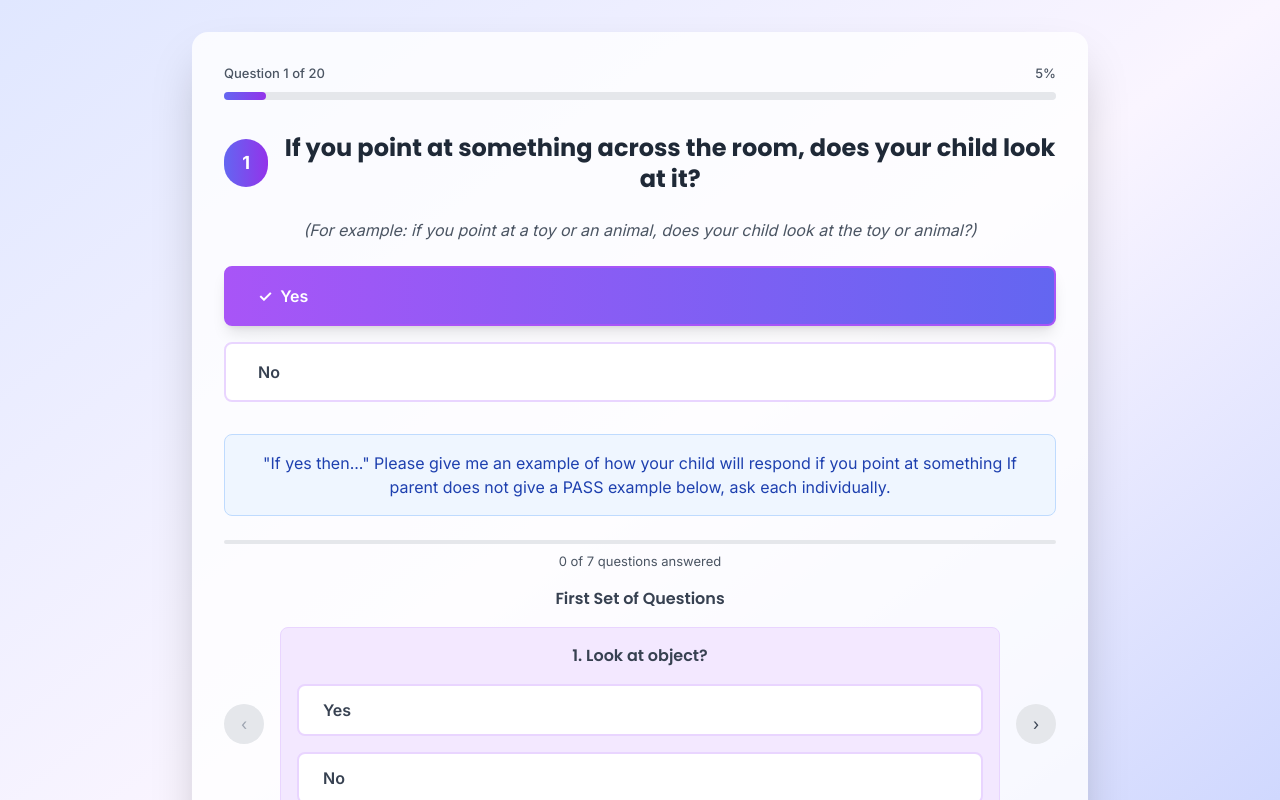
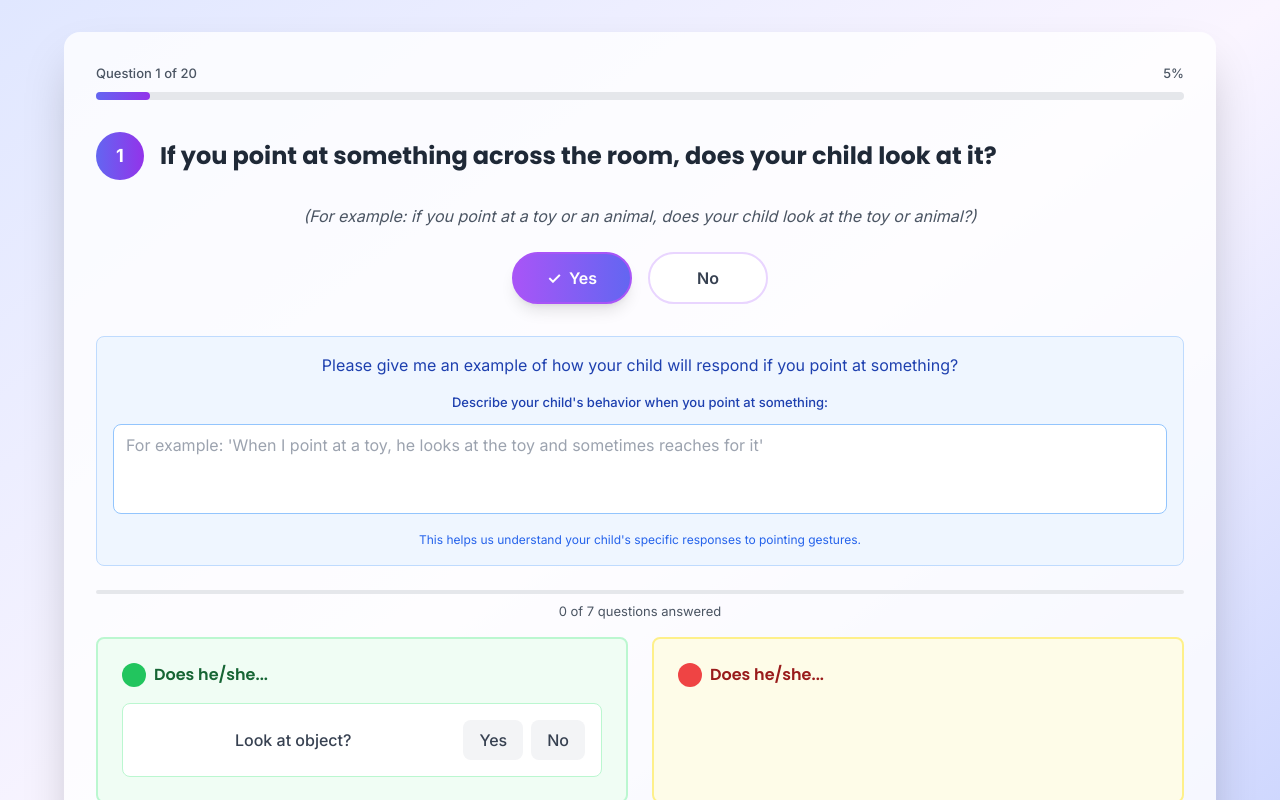
Before and after one commit to Anupam4058/M-Chat-R, a React (Create React App) app: page /question/1 in a window 1280 px wide. Both pictures are taken after a click on the button "Yes". Shown: the top 800 px of the page. Built offline with nearby package versions, Linux system fonts and the light colour scheme; what @react-pdf/renderer would draw is missing.

Commit message:
modified the UI layout of the application for question 1

```diff
--- a/src/pages/Question1.tsx
+++ b/src/pages/Question1.tsx
@@ -21,10 +21,11 @@ const Question1: React.FC = () => {
   const [zeroExamples, setZeroExamples] = useState<("yes" | "no")[]>([]);
   const [oneExamples, setOneExamples] = useState<("yes" | "no")[]>([]);
   const [score, setScore] = useState<0 | 1 | null>(null);
-  const [showMostOften, setShowMostOften] = useState(false);
+  const [showModal, setShowModal] = useState(false);
   const [mostOften, setMostOften] = useState<"zero" | "one" | null>(null);
+  const [userExample, setUserExample] = useState<string>("");
   const [currentQuestionIndex, setCurrentQuestionIndex] = useState(0);
-  const [currentSet, setCurrentSet] = useState<"zero" | "one">("zero");
+  const [currentQuestionType, setCurrentQuestionType] = useState<"zero" | "one" | null>(null);
 
   const zeroExampleQuestions = [
     "Look at object?",
@@ -73,22 +74,32 @@ const Question1: React.FC = () => {
       const zeroYesCount = zeroExamples.filter(ans => ans === "yes").length;
       const oneYesCount = oneExamples.filter(ans => ans === "yes").length;
 
+      // Flowchart logic:
+      // If YES only to 0 examples → PASS (0)
+      // If YES only to 1 examples → FAIL (1)
+      // If YES to both 0 and 1 examples → Show modal to ask which is most often
+      // If NO to both → FAIL (1)
+
       if (zeroYesCount > 0 && oneYesCount === 0) {
-        setScore(0);
+        setScore(0); // PASS
       } else if (zeroYesCount === 0 && oneYesCount > 0) {
-        setScore(1);
+        setScore(1); // FAIL
       } else if (zeroYesCount > 0 && oneYesCount > 0) {
-        setShowMostOften(true);
+        setShowModal(true);
       } else if (zeroYesCount === 0 && oneYesCount === 0) {
-        setScore(1);
+        setScore(1); // FAIL
       }
     }
   }, [zeroExamples, oneExamples, mainAnswer, zeroExampleQuestions.length, oneExampleQuestions.length]);
 
   // Handle most often selection
   useEffect(() => {
+    console.log("mostOften changed:", mostOften);
     if (mostOften !== null) {
+      console.log("Setting score and closing modal");
+      // Immediately set the score and close modal
       setScore(mostOften === "zero" ? 0 : 1);
+      setShowModal(false);
     }
   }, [mostOften]);
 
@@ -112,25 +123,51 @@ const Question1: React.FC = () => {
     setZeroExamples([]);
     setOneExamples([]);
     setScore(null);
-    setShowMostOften(false);
+    setShowModal(false);
     setMostOften(null);
+    setUserExample("");
     setCurrentQuestionIndex(0);
-    setCurrentSet("zero");
+    setCurrentQuestionType(answer === "yes" ? "zero" : "one");
   };
 
   const handleZeroExample = (index: number, answer: "yes" | "no") => {
     const newAnswers = [...zeroExamples];
     newAnswers[index] = answer;
     setZeroExamples(newAnswers);
+
+    // Move to next question
+    if (index < zeroExampleQuestions.length - 1) {
+      setCurrentQuestionIndex(index + 1);
+    } else {
+      // All zero questions answered, move to one questions if user selected "Yes" initially
+      if (mainAnswer === "yes") {
+        setCurrentQuestionType("one");
+        setCurrentQuestionIndex(0);
+      }
+      // If this is the last question and user selected "No" initially, the score will be calculated automatically
+    }
   };
 
   const handleOneExample = (index: number, answer: "yes" | "no") => {
     const newAnswers = [...oneExamples];
     newAnswers[index] = answer;
     setOneExamples(newAnswers);
+
+    // Move to next question
+    if (index < oneExampleQuestions.length - 1) {
+      setCurrentQuestionIndex(index + 1);
+    } else {
+      // All one questions answered, move to zero questions if user selected "No" initially
+      if (mainAnswer === "no") {
+        setCurrentQuestionType("zero");
+        setCurrentQuestionIndex(0);
+      }
+      // If this is the last question and user selected "Yes" initially, the score will be calculated automatically
+    }
   };
 
   const handleMostOften = (choice: "zero" | "one") => {
+    console.log("Modal selection:", choice);
     setMostOften(choice);
   };
 
@@ -140,77 +177,6 @@ const Question1: React.FC = () => {
 
   const handlePrev = () => {
     navigate("/child-info");
-  };
-
-  const handleNextQuestion = () => {
-    if (currentSet === "zero") {
-      if (currentQuestionIndex < zeroExampleQuestions.length - 1) {
-        setCurrentQuestionIndex(currentQuestionIndex + 1);
-      } else {
-        // Move to second set
-        setCurrentSet("one");
-        setCurrentQuestionIndex(0);
-      }
-    } else if (currentSet === "one") {
-      if (currentQuestionIndex < oneExampleQuestions.length - 1) {
-        setCurrentQuestionIndex(currentQuestionIndex + 1);
-      }
-    }
-  };
-
-  const handlePrevQuestion = () => {
-    if (currentSet === "zero") {
-      if (currentQuestionIndex > 0) {
-        setCurrentQuestionIndex(currentQuestionIndex - 1);
-      }
-    } else if (currentSet === "one") {
-      if (currentQuestionIndex > 0) {
-        setCurrentQuestionIndex(currentQuestionIndex - 1);
-      } else {
-        // Move back to first set
-        setCurrentSet("zero");
-        setCurrentQuestionIndex(zeroExampleQuestions.length - 1);
-      }
-    }
-  };
-
-  const getCurrentQuestion = () => {
-    if (mainAnswer === null) return null;
-
-    if (currentSet === "zero") {
-      return zeroExampleQuestions[currentQuestionIndex];
-    } else {
-      return oneExampleQuestions[currentQuestionIndex];
-    }
-  };
-
-  const getCurrentAnswer = () => {
-    if (currentSet === "zero") {
-      return zeroExamples[currentQuestionIndex];
-    } else {
-      return oneExamples[currentQuestionIndex];
-    }
-  };
-
-  const handleCurrentAnswer = (answer: "yes" | "no") => {
-    if (currentSet === "zero") {
-      handleZeroExample(currentQuestionIndex, answer);
-      // Auto-advance to next question
-      if (currentQuestionIndex < zeroExampleQuestions.length - 1) {
-        setCurrentQuestionIndex(currentQuestionIndex + 1);
-      } else {
-        // Move to second set
-        setCurrentSet("one");
-        setCurrentQuestionIndex(0);
-      }
-    } else {
-      handleOneExample(currentQuestionIndex, answer);
-      // Auto-advance to next question
-      if (currentQuestionIndex < oneExampleQuestions.length - 1) {
-        setCurrentQuestionIndex(currentQuestionIndex + 1);
-      }
-      // If this is the last question, the score will be calculated automatically
-    }
   };
 
   const getAnsweredCount = () => {
@@ -223,18 +189,10 @@ const Question1: React.FC = () => {
     return zeroExampleQuestions.length + oneExampleQuestions.length;
   };
 
-  const getCurrentSetTitle = () => {
-    if (currentSet === "zero") {
-      return "First Set of Questions";
-    } else {
-      return "Second Set of Questions";
-    }
-  };
-
   return (
     <div className="min-h-screen bg-gradient-to-br from-indigo-100 via-purple-50 to-indigo-200">
       <div className="container mx-auto px-4 py-8">
-        <div className="max-w-4xl mx-auto bg-white/80 rounded-2xl shadow-2xl p-6 md:p-8">
+        <div className="max-w-6xl mx-auto bg-white/80 rounded-2xl shadow-2xl p-6 md:p-8">
 
           {/* Progress Bar */}
           <div className="mb-8">
@@ -247,7 +205,7 @@ const Question1: React.FC = () => {
             </div>
           </div>
 
-          {/* Main Question - Simple Layout */}
+          {/* Main Question */}
           <div className="mb-8">
             <div className="flex items-center mb-6">
               <div className="w-12 h-12 bg-gradient-to-r from-indigo-500 to-purple-600 text-white rounded-full flex items-center justify-center font-bold text-xl mr-4">
@@ -261,11 +219,11 @@ const Question1: React.FC = () => {
               (For example: if you point at a toy or an animal, does {childName} look at the toy or animal?)
             </p>
 
-            {/* Main Answer Buttons - Vertical Layout */}
-            <div className="flex flex-col gap-4 mb-6">
+            {/* Main Answer Buttons */}
+            <div className="flex gap-4 mb-6 justify-center">
               <button
                 onClick={() => handleMainAnswer("yes")}
-                className={`px-8 py-4 rounded-lg font-semibold transition-all border-2 flex items-center justify-start ${
+                className={`px-6 py-3 rounded-full font-semibold transition-all border-2 flex items-center justify-center min-w-[120px] ${
                   mainAnswer === "yes"
                     ? "bg-gradient-to-r from-purple-500 to-indigo-500 text-white border-purple-500 shadow-lg"
                     : "bg-white text-gray-700 border-purple-200 hover:border-purple-300 hover:bg-purple-50"
@@ -276,12 +234,13 @@ const Question1: React.FC = () => {
               </button>
               <button
                 onClick={() => handleMainAnswer("no")}
-                className={`px-8 py-4 rounded-lg font-semibold transition-all border-2 flex items-center justify-start ${
+                className={`px-6 py-3 rounded-full font-semibold transition-all border-2 flex items-center justify-center min-w-[120px] ${
                   mainAnswer === "no"
                     ? "bg-gradient-to-r from-purple-500 to-indigo-500 text-white border-purple-500 shadow-lg"
                     : "bg-white text-gray-700 border-purple-200 hover:border-purple-300 hover:bg-purple-50"
                 }`}
               >
+                {mainAnswer === "no" && <span className="mr-2">✓</span>}
                 No
               </button>
             </div>
@@ -290,9 +249,25 @@ const Question1: React.FC = () => {
           {/* Instructions based on main answer */}
           {mainAnswer === "yes" && (
             <div className="mb-6 p-4 bg-blue-50 border border-blue-200 rounded-lg">
-              <p className="text-blue-800">
-                "If yes then..." Please give me an example of how {childName} will respond if you point at something If parent does not give a PASS example below, ask each individually.
+              <p className="text-blue-800 mb-4">
+                Please give me an example of how {childName} will respond if you point at something?
               </p>
+              <div className="space-y-3">
+                <label htmlFor="userExample" className="block text-sm font-medium text-blue-800">
+                  Describe {childName}'s behavior when you point at something:
+                </label>
+                <textarea
+                  id="userExample"
+                  value={userExample}
+                  onChange={(e) => setUserExample(e.target.value)}
+                  placeholder="For example: 'When I point at a toy, he looks at the toy and sometimes reaches for it'"
+                  className="w-full px-3 py-2 border border-blue-300 rounded-lg focus:outline-none focus:ring-2 focus:ring-blue-500 focus:border-transparent resize-none"
+                  rows={3}
+                />
+                <p className="text-xs text-blue-600">
+                  This helps us understand {childName}'s specific responses to pointing gestures.
+                </p>
+              </div>
             </div>
           )}
 
@@ -305,7 +280,7 @@ const Question1: React.FC = () => {
           )}
 
           {/* Sub-Questions Progress Bar */}
-          {mainAnswer !== null && !showMostOften && score === null && (
+          {mainAnswer !== null && !showModal && score === null && (
             <div className="mb-4">
               <div className="w-full bg-gray-200 rounded-full h-1 mb-2">
                 <div
@@ -319,101 +294,205 @@ const Question1: React.FC = () => {
             </div>
           )}
 
-          {/* Sub-Questions */}
-          {mainAnswer !== null && !showMostOften && score === null && (
-            <div className="mb-6">
-              <div className="text-center mb-4">
-                <h3 className="text-lg font-semibold text-gray-700">
-                  {getCurrentSetTitle()}
+          {/* Two Boxes Layout for Sub-Questions */}
+          {mainAnswer !== null && !showModal && score === null && (
+            <div className="grid grid-cols-1 lg:grid-cols-2 gap-6 mb-6">
+
+              {/* Left Box - 0 Examples (Pass Behaviors) */}
+              <div className="bg-green-50 border-2 border-green-200 rounded-lg p-6">
+                <h3 className="text-lg font-semibold text-green-800 mb-4 flex items-center">
+                  <span className="w-6 h-6 bg-green-500 text-white rounded-full flex items-center justify-center text-sm font-bold mr-2"></span>
+                  Does he/she...
                 </h3>
+                <div className="space-y-4">
+                  {/* Show answered questions in their own divs */}
+                  {zeroExampleQuestions.map((question, index) => (
+                    zeroExamples[index] !== undefined && (
+                      <div key={index} className="bg-white rounded-lg p-4 border border-green-200">
+                        <div className="flex items-center justify-between">
+                          <p className="text-gray-700 font-medium flex-1 mr-4">{question}</p>
+                          <div className={`px-4 py-2 rounded-lg font-medium ${
+                            zeroExamples[index] === "yes"
+                              ? "bg-green-500 text-white"
+                              : "bg-red-500 text-white"
+                          }`}>
+                            {zeroExamples[index] === "yes" ? "Yes" : "No"}
                           </div>
+                        </div>
+                      </div>
+                    )
+                  ))}
 
-              <div className="flex items-center justify-between mb-4">
+                  {/* Show current question if it's a zero question */}
+                  {currentQuestionType === "zero" && (
+                    <div className="bg-white rounded-lg p-4 border border-green-200">
+                      <div className="flex items-center justify-between">
+                        <p className="text-gray-700 font-medium flex-1 mr-4">
+                          {zeroExampleQuestions[currentQuestionIndex]}
+                        </p>
+                        <div className="flex gap-2 flex-shrink-0">
                           <button
-                  onClick={handlePrevQuestion}
-                  disabled={currentSet === "zero" && currentQuestionIndex === 0}
-                  className={`w-10 h-10 rounded-full flex items-center justify-center transition-all ${
-                    currentSet === "zero" && currentQuestionIndex === 0
-                      ? "bg-gray-200 text-gray-400 cursor-not-allowed"
-                      : "bg-gray-200 text-gray-700 hover:bg-gray-300"
-                  }`}
+                            onClick={() => handleZeroExample(currentQuestionIndex, "yes")}
+                            className="px-4 py-2 rounded-lg font-medium transition-all bg-gray-100 text-gray-700 hover:bg-gray-200"
                           >
-                  ‹
-                </button>
-
-                <div className="bg-purple-100 border border-purple-200 rounded-lg p-4 flex-1 mx-4">
-                  <h3 className="text-lg font-semibold text-gray-700 mb-4">
-                    {currentSet === "zero" ? currentQuestionIndex + 1 : zeroExampleQuestions.length + currentQuestionIndex + 1}. {getCurrentQuestion()}
-                  </h3>
-
-                  {/* Sub-Question Answer Buttons - Vertical Layout */}
-                  <div className="flex flex-col gap-4">
-                    <button
-                      onClick={() => handleCurrentAnswer("yes")}
-                      className={`px-6 py-3 rounded-lg font-semibold transition-all border-2 flex items-center justify-start ${
-                        getCurrentAnswer() === "yes"
-                          ? "bg-gradient-to-r from-purple-500 to-indigo-500 text-white border-purple-500 shadow-lg"
-                          : "bg-white text-gray-700 border-purple-200 hover:border-purple-300 hover:bg-purple-50"
-                      }`}
-                    >
-                      {getCurrentAnswer() === "yes" && <span className="mr-2">✓</span>}
                             Yes
                           </button>
                           <button
-                      onClick={() => handleCurrentAnswer("no")}
-                      className={`px-6 py-3 rounded-lg font-semibold transition-all border-2 flex items-center justify-start ${
-                        getCurrentAnswer() === "no"
-                          ? "bg-gradient-to-r from-purple-500 to-indigo-500 text-white border-purple-500 shadow-lg"
-                          : "bg-white text-gray-700 border-purple-200 hover:border-purple-300 hover:bg-purple-50"
-                      }`}
+                            onClick={() => handleZeroExample(currentQuestionIndex, "no")}
+                            className="px-4 py-2 rounded-lg font-medium transition-all bg-gray-100 text-gray-700 hover:bg-gray-200"
                           >
                             No
                           </button>
                         </div>
                       </div>
+                    </div>
+                  )}
+                </div>
+              </div>
 
+              {/* Right Box - 1 Examples (Fail Behaviors) */}
+              <div className="bg-yellow-50 border-2 border-yellow-200 rounded-lg p-6">
+                <h3 className="text-lg font-semibold text-red-800 mb-4 flex items-center">
+                  <span className="w-6 h-6 bg-red-500 text-white rounded-full flex items-center justify-center text-sm font-bold mr-2"></span>
+                  Does he/she...
+                </h3>
+                <div className="space-y-4">
+                  {/* Show answered questions in their own divs */}
+                  {oneExampleQuestions.map((question, index) => (
+                    oneExamples[index] !== undefined && (
+                      <div key={index} className="bg-white rounded-lg p-4 border border-red-200">
+                        <div className="flex items-center justify-between">
+                          <p className="text-gray-700 font-medium flex-1 mr-4">{question}</p>
+                          <div className={`px-4 py-2 rounded-lg font-medium ${
+                            oneExamples[index] === "yes"
+                              ? "bg-red-500 text-white"
+                              : "bg-green-500 text-white"
+                          }`}>
+                            {oneExamples[index] === "yes" ? "Yes" : "No"}
+                          </div>
+                        </div>
+                      </div>
+                    )
+                  ))}
+
+                  {/* Show current question if it's a one question */}
+                  {currentQuestionType === "one" && (
+                    <div className="bg-white rounded-lg p-4 border border-red-200">
+                      <div className="flex items-center justify-between">
+                        <p className="text-gray-700 font-medium flex-1 mr-4">
+                          {oneExampleQuestions[currentQuestionIndex]}
+                        </p>
+                        <div className="flex gap-2 flex-shrink-0">
                           <button
-                  onClick={handleNextQuestion}
-                  disabled={currentSet === "one" && currentQuestionIndex === oneExampleQuestions.length - 1}
-                  className={`w-10 h-10 rounded-full flex items-center justify-center transition-all ${
-                    currentSet === "one" && currentQuestionIndex === oneExampleQuestions.length - 1
-                      ? "bg-gray-200 text-gray-400 cursor-not-allowed"
-                      : "bg-gray-200 text-gray-700 hover:bg-gray-300"
-                  }`}
+                            onClick={() => handleOneExample(currentQuestionIndex, "yes")}
+                            className="px-4 py-2 rounded-lg font-medium transition-all bg-gray-100 text-gray-700 hover:bg-gray-200"
                           >
-                  ›
+                            Yes
                           </button>
+                          <button
+                            onClick={() => handleOneExample(currentQuestionIndex, "no")}
+                            className="px-4 py-2 rounded-lg font-medium transition-all bg-gray-100 text-gray-700 hover:bg-gray-200"
+                          >
+                            No
+                          </button>
+                        </div>
+                      </div>
+                    </div>
+                  )}
+                </div>
               </div>
             </div>
           )}
 
-          {/* Most Often Decision */}
-          {showMostOften && (
-            <div className="mb-6 p-4 bg-orange-50 border border-orange-200 rounded-lg">
-              <h3 className="text-lg font-semibold text-orange-800 mb-4">
-                Which type of behavior does {childName} show most often?
+          {/* Most Often Decision - Both Boxes Selectable */}
+          {showModal && score === null && (
+            <div className="mb-6">
+              <h3 className="text-xl font-semibold text-gray-800 mb-6 text-center">
+                Tell me which type of behaviours does {childName} show most often?
               </h3>
-              <div className="flex gap-4">
-                <button
+
+              <div className="grid grid-cols-1 lg:grid-cols-2 gap-6">
+                {/* 0 Examples Box - Selectable */}
+                <div
                   onClick={() => handleMostOften("zero")}
-                  className={`px-6 py-3 rounded-lg font-semibold transition-all ${
+                  className={`border-2 rounded-lg p-6 cursor-pointer transition-all ${
                     mostOften === "zero"
-                      ? "bg-green-500 text-white shadow-lg"
-                      : "bg-gray-200 text-gray-700 hover:bg-gray-300"
+                      ? "border-green-500 bg-green-50 shadow-lg"
+                      : "border-green-200 bg-white hover:border-green-300 hover:bg-green-50"
                   }`}
                 >
-                  First set of behaviors
-                </button>
-                <button
+                  <h4 className="text-lg font-semibold text-green-800 mb-4 flex items-center">
+                    <span className="w-6 h-6 bg-green-500 text-white rounded-full flex items-center justify-center text-sm font-bold mr-2"></span>
+                    Does he/she...
+                  </h4>
+
+                  {/* Show all answered 0 example questions */}
+                  <div className="space-y-3">
+                    {zeroExampleQuestions.map((question, index) => (
+                      zeroExamples[index] !== undefined && (
+                        <div key={index} className="bg-white rounded-lg p-3 border border-green-200">
+                          <div className="flex items-center justify-between">
+                            <p className="text-gray-700 font-medium flex-1 mr-4 text-sm">{question}</p>
+                            <div className={`px-3 py-1 rounded-lg text-xs font-medium ${
+                              zeroExamples[index] === "yes"
+                                ? "bg-green-500 text-white"
+                                : "bg-red-500 text-white"
+                            }`}>
+                              {zeroExamples[index] === "yes" ? "Yes" : "No"}
+                            </div>
+                          </div>
+                        </div>
+                      )
+                    ))}
+                  </div>
+                </div>
+
+                {/* 1 Examples Box - Selectable */}
+                <div
                   onClick={() => handleMostOften("one")}
-                  className={`px-6 py-3 rounded-lg font-semibold transition-all ${
+                  className={`border-2 rounded-lg p-6 cursor-pointer transition-all ${
                     mostOften === "one"
-                      ? "bg-red-500 text-white shadow-lg"
-                      : "bg-gray-200 text-gray-700 hover:bg-gray-300"
+                      ? "border-red-500 bg-red-50 shadow-lg"
+                      : "border-red-200 bg-white hover:border-red-300 hover:bg-red-50"
                   }`}
                 >
-                  Second set of behaviors
-                </button>
+                  <h4 className="text-lg font-semibold text-red-800 mb-4 flex items-center">
+                    <span className="w-6 h-6 bg-red-500 text-white rounded-full flex items-center justify-center text-sm font-bold mr-2"></span>
+                    Does he/she...
+                  </h4>
+
+                  {/* Show all answered 1 example questions */}
+                  <div className="space-y-3">
+                    {oneExampleQuestions.map((question, index) => (
+                      oneExamples[index] !== undefined && (
+                        <div key={index} className="bg-white rounded-lg p-3 border border-red-200">
+                          <div className="flex items-center justify-between">
+                            <p className="text-gray-700 font-medium flex-1 mr-4 text-sm">{question}</p>
+                            <div className={`px-3 py-1 rounded-lg text-xs font-medium ${
+                              oneExamples[index] === "yes"
+                                ? "bg-red-500 text-white"
+                                : "bg-green-500 text-white"
+                            }`}>
+                              {oneExamples[index] === "yes" ? "Yes" : "No"}
+                            </div>
+                          </div>
+                        </div>
+                      )
+                    ))}
+                  </div>
+                </div>
+              </div>
+
+              <div className="mt-6 text-center">
+                {mostOften === null ? (
+                  <p className="text-sm text-gray-600">
+                    Click on the box that represents the behavior type {childName} shows most often
+                  </p>
+                ) : (
+                  <p className="text-sm text-green-600 font-medium">
+                    ✓ Selection registered! Calculating result...
+                  </p>
+                )}
               </div>
             </div>
           )}
```
Lines whose indentation alone changed are shown as unchanged.
